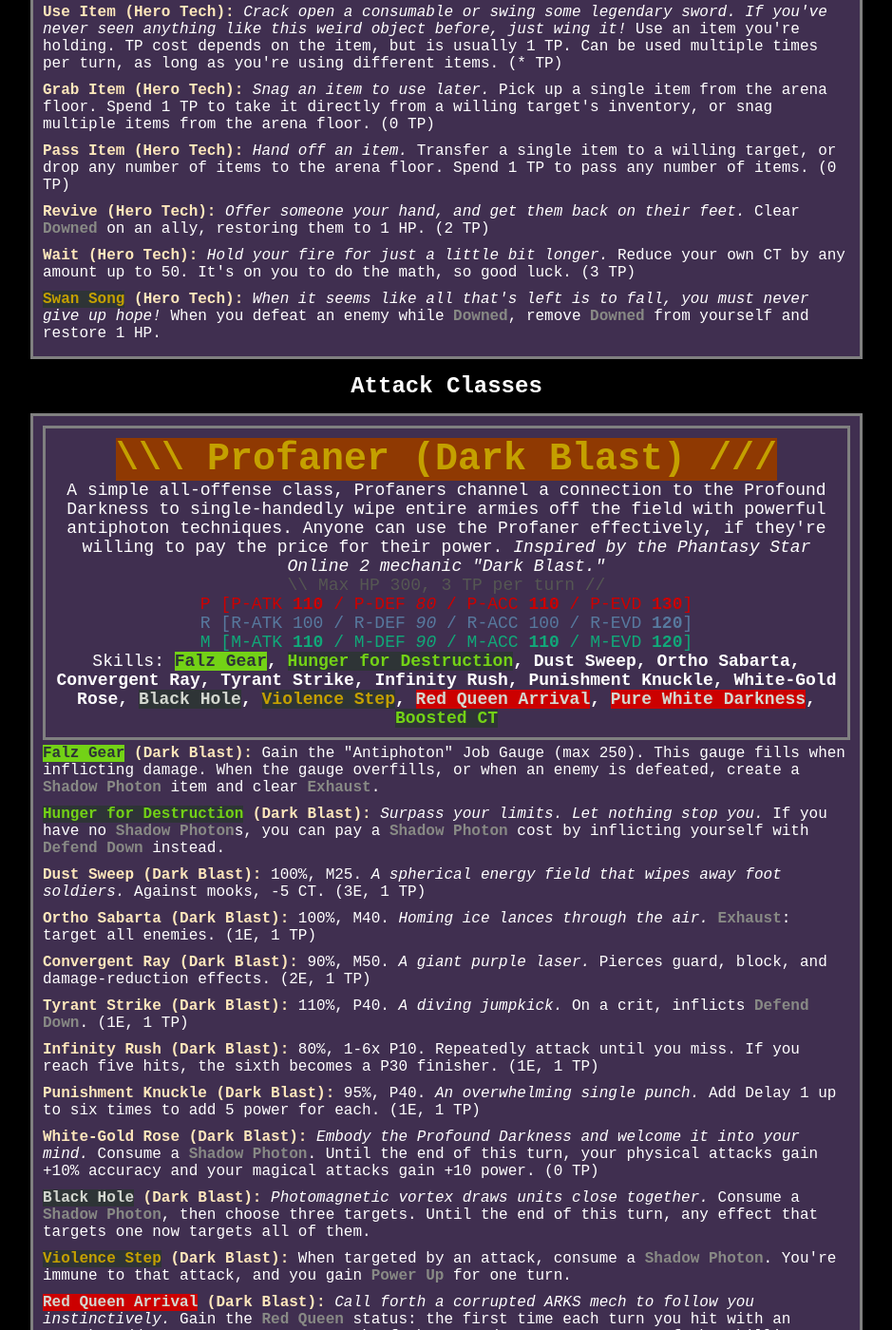
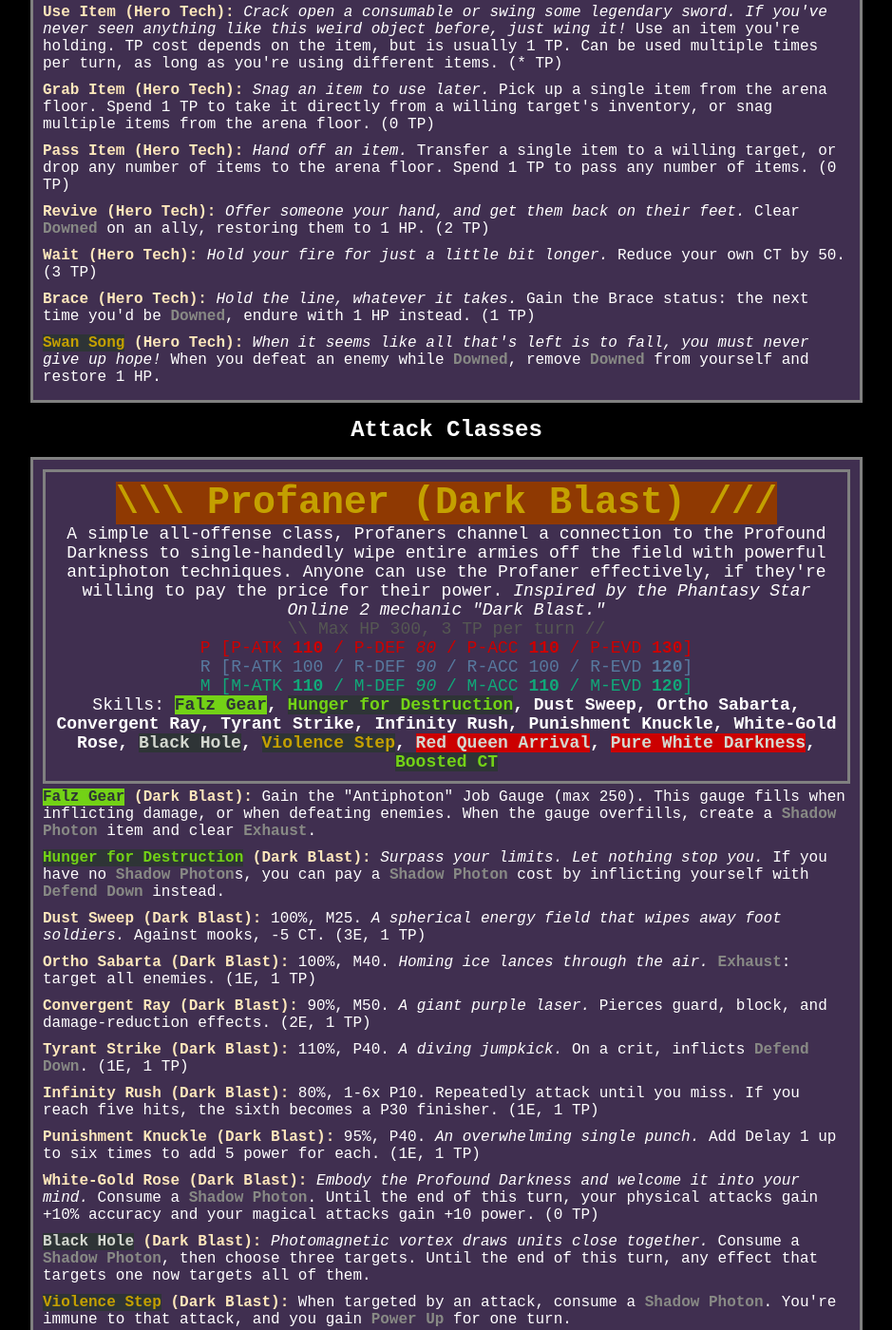
Before and after one commit to satellaviewer/xsys-blog, a Jekyll site: the page system/skills.html, which Jekyll copies as it is, in a window 1280 px wide and 1400 px high, scrolled down 718 px. Shown: the whole window at 95% size, without its empty margins (170-1109 px from the left). Built offline with Jekyll 4.4.1, drawn with Linux system fonts in a browser that asks for light colours; some of the changed text lies outside the part shown.

```diff
--- a/system/skills.html
+++ b/system/skills.html
@@ -115,7 +115,7 @@
     <div class="classblock">
         <a id="Basic Skills" />
         <div class="writeup">
-        <span class="fg9 bg2"><strong>\\\ Basic Skills (Hero Tech) ///</strong></span><br />Simple core skills every fighter has access to, no matter their class. Basic attacks are rarely the best option, but the basic support abilities can be surprisingly useful.<br />Skills: <strong>Fight, Shoot, Spark, First Aid, Use Item, Grab Item, Pass Item, Revive, Wait, <span class="fg8 bg01">Swan Song</span></strong>
+        <span class="fg9 bg2"><strong>\\\ Basic Skills (Hero Tech) ///</strong></span><br />Simple core skills every fighter has access to, no matter their class. Basic attacks are rarely the best option, but the basic support abilities can be surprisingly useful.<br />Skills: <strong>Fight, Shoot, Spark, First Aid, Use Item, Grab Item, Pass Item, Revive, Wait, Brace, <span class="fg8 bg01">Swan Song</span></strong>
         </div>
             <div class="skill"><strong>Fight (Hero Tech):</strong> 110%, P35. <em>A single blow with an improvised technique. In the wise words of the ancients, "Only trust your fists. Police will never help you."</em> (1E, 1 TP) </div>
             <div class="skill"><strong>Shoot (Hero Tech):</strong> 110%, R35. <em>A thrown improvised weapon. When in doubt, point and click.</em> (1E, 1 TP) </div>
@@ -125,7 +125,8 @@
             <div class="skill"><strong>Grab Item (Hero Tech):</strong> <em>Snag an item to use later.</em> Pick up a single item from the arena floor. Spend 1 TP to take it directly from a willing target's inventory, or snag multiple items from the arena floor. (0 TP) </div>
             <div class="skill"><strong>Pass Item (Hero Tech):</strong> <em>Hand off an item.</em> Transfer a single item to a willing target, or drop any number of items to the arena floor. Spend 1 TP to pass any number of items. (0 TP) </div>
             <div class="skill"><strong>Revive (Hero Tech):</strong> <em>Offer someone your hand, and get them back on their feet.</em> Clear <strong><span class="fg15 bg">Downed</span></strong> on an ally, restoring them to 1 HP. (2 TP) </div>
-            <div class="skill"><strong>Wait (Hero Tech):</strong> <em>Hold your fire for just a little bit longer.</em> Reduce your own CT by any amount up to 50. It's on you to do the math, so good luck. (3 TP) </div>
+            <div class="skill"><strong>Wait (Hero Tech):</strong> <em>Hold your fire for just a little bit longer.</em> Reduce your own CT by 50. (3 TP) </div>
+            <div class="skill"><strong>Brace (Hero Tech):</strong> <em>Hold the line, whatever it takes.</em> Gain the Brace status: the next time you'd be <strong><span class="fg15 bg">Downed</span></strong>, endure with 1 HP instead. (1 TP) </div>
             <div class="skill"><strong><span class="fg8 bg01">Swan Song</span> (Hero Tech):</strong> <em>When it seems like all that's left is to fall, you must never give up hope!</em> When you defeat an enemy while <strong><span class="fg15 bg">Downed</span></strong>, remove <strong><span class="fg15 bg">Downed</span></strong> from yourself and restore 1 HP. </div>
     </div>
 <h2>Attack Classes</h2>
@@ -134,7 +135,7 @@
         <div class="writeup">
         <span class="fg8 bg5"><strong>\\\ Profaner (Dark Blast) ///</strong></span><br />A simple all-offense class, Profaners channel a connection to the Profound Darkness to single-handedly wipe entire armies off the field with powerful antiphoton techniques. Anyone can use the Profaner effectively, if they're willing to pay the price for their power. <em>Inspired by the Phantasy Star Online 2 mechanic "Dark Blast."</em><br /><span class="fg14 bg">\\ Max HP 300, 3 TP per turn //</span><br /><span class="fg4 bg">P [P-ATK <strong>110</strong> / P-DEF <em>80</em>  / P-ACC <strong>110</strong> / P-EVD <strong>130</strong>]</span> <br /><span class="fg12 bg">R [R-ATK 100 / R-DEF <em>90</em>  / R-ACC 100 / R-EVD <strong>120</strong>]</span> <br /><span class="fg10 bg">M [M-ATK <strong>110</strong> / M-DEF <em>90</em>  / M-ACC <strong>110</strong> / M-EVD <strong>120</strong>]</span><br />Skills: <strong><span class="fg1 bg09">Falz Gear</span>, <span class="fg9 bg01">Hunger for Destruction</span>, Dust Sweep, Ortho Sabarta, Convergent Ray, Tyrant Strike, Infinity Rush, Punishment Knuckle, White-Gold Rose, <span class="fg0 bg01">Black Hole</span>, <span class="fg8 bg01">Violence Step</span>, <span class="fg0 bg04">Red Queen Arrival</span>, <span class="fg0 bg04">Pure White Darkness</span>, <span class="fg9 bg01">Boosted CT</span></strong>
         </div>
-            <div class="skill"><strong><span class="fg1 bg09">Falz Gear</span> (Dark Blast):</strong> Gain the "Antiphoton" Job Gauge (max 250). This gauge fills when inflicting damage. When the gauge overfills, or when an enemy is defeated, create a <strong><span class="fg15 bg">Shadow Photon</span></strong> item and clear <strong><span class="fg15 bg">Exhaust</span></strong>. </div>
+            <div class="skill"><strong><span class="fg1 bg09">Falz Gear</span> (Dark Blast):</strong> Gain the "Antiphoton" Job Gauge (max 250). This gauge fills when inflicting damage, or when defeating enemies. When the gauge overfills, create a <strong><span class="fg15 bg">Shadow Photon</span></strong> item and clear <strong><span class="fg15 bg">Exhaust</span></strong>. </div>
             <div class="skill"><strong><span class="fg9 bg01">Hunger for Destruction</span> (Dark Blast):</strong> <em>Surpass your limits. Let nothing stop you.</em> If you have no <strong><span class="fg15 bg">Shadow Photon</span></strong>s, you can pay a <strong><span class="fg15 bg">Shadow Photon</span></strong> cost by inflicting yourself with <strong><span class="fg15 bg">Defend Down</span></strong> instead. </div>
             <div class="skill"><strong>Dust Sweep (Dark Blast):</strong> 100%, M25. <em>A spherical energy field that wipes away foot soldiers.</em> Against mooks, -5 CT. (3E, 1 TP) </div>
             <div class="skill"><strong>Ortho Sabarta (Dark Blast):</strong> 100%, M40. <em>Homing ice lances through the air.</em> <strong><span class="fg15 bg">Exhaust</span></strong>: target all enemies. (1E, 1 TP) </div>
```
Also changed, not shown: _posts/2023-06-28-preshow.md (added, +19 -0 lines), system/releasenotes.md (+6 -1 lines), assets/images/2023-06-28-sandbagsrevenge.png (added).
